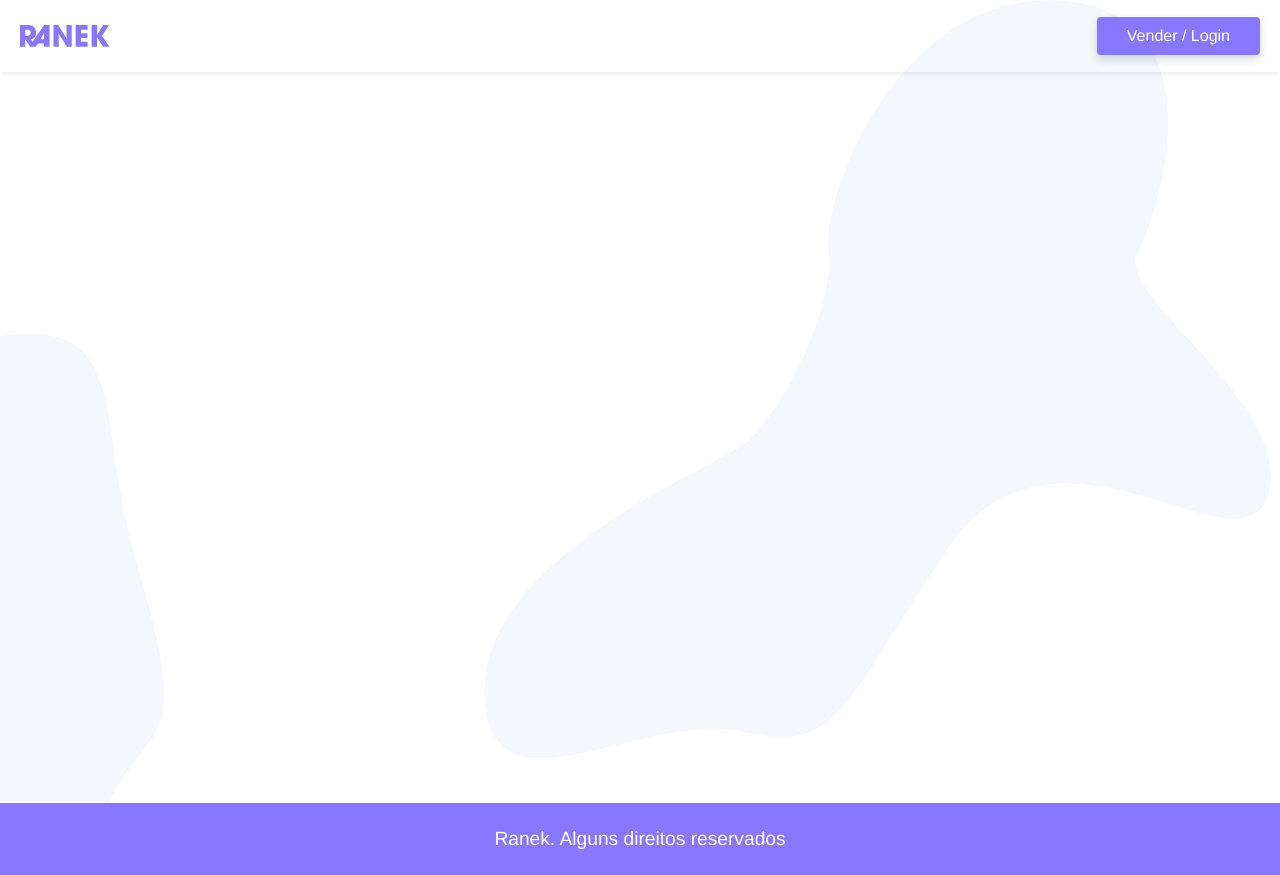
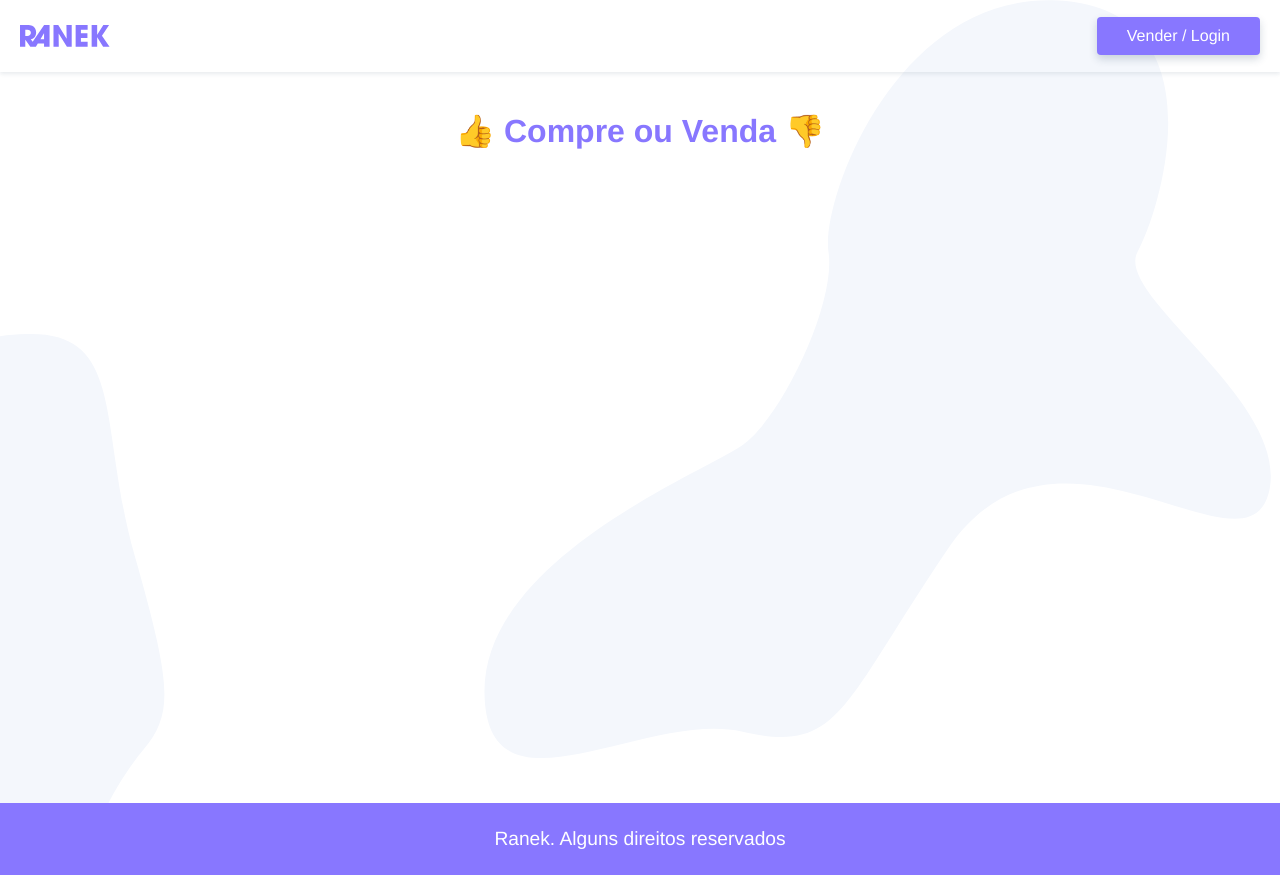
Before and after one commit to bryanbruzinga/Ranek, a Vue app: page / in a window 1280 px wide. Built offline with nearby package versions, Linux system fonts and the light colour scheme.

Commit message:
criado componentes para busca e listagem de produtos

```diff
--- /dev/null
+++ b/src/components/ProdutosBuscar.vue
@@ -0,0 +1,15 @@
+<template>
+  <div>
+
+  </div>
+</template>
+
+<script>
+export default {
+
+}
+</script>
+
+<style>
+
+</style>
--- /dev/null
+++ b/src/components/ProdutosLista.vue
@@ -0,0 +1,13 @@
+<template>
+  <div></div>
+</template>
+
+<script>
+export default {
+
+}
+</script>
+
+<style>
+
+</style>
--- a/src/components/TheFooter.vue
+++ b/src/components/TheFooter.vue
@@ -10,7 +10,7 @@
 }
 </script>
 
-<style>
+<style scoped>
 footer {
   background: #87f;
   padding: 25px 0;
--- a/src/views/Home.vue
+++ b/src/views/Home.vue
@@ -1,12 +1,30 @@
 <template>
-  <div >
-  </div>
+  <section>
+    <h1>👍 Compre ou Venda 👎</h1>
+    <ProdutosBuscar />
+    <ProdutosLista />
+  </section>
 </template>
 
 <script>
 
+import ProdutosBuscar from '@/components/ProdutosBuscar.vue'
+import ProdutosLista from '@/components/ProdutosLista.vue'
 
 export default {
-
+  name: "home",
+  components: {
+    ProdutosBuscar,
+    ProdutosLista
+  }
 }
 </script>
+
+<style scoped>
+h1 {
+  font-size: 2rem;
+  color: #87f;
+  margin-top: 40px;
+  text-align: center;
+}
+</style>
```
